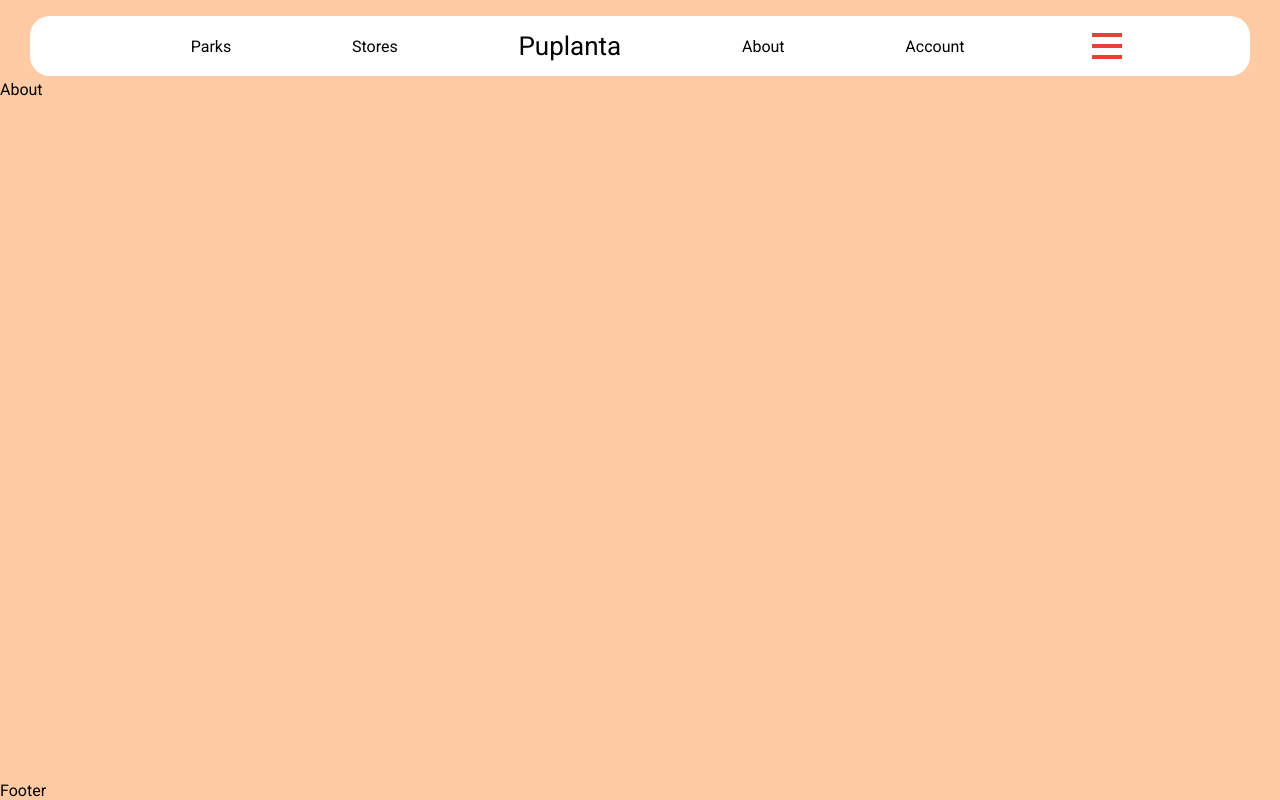
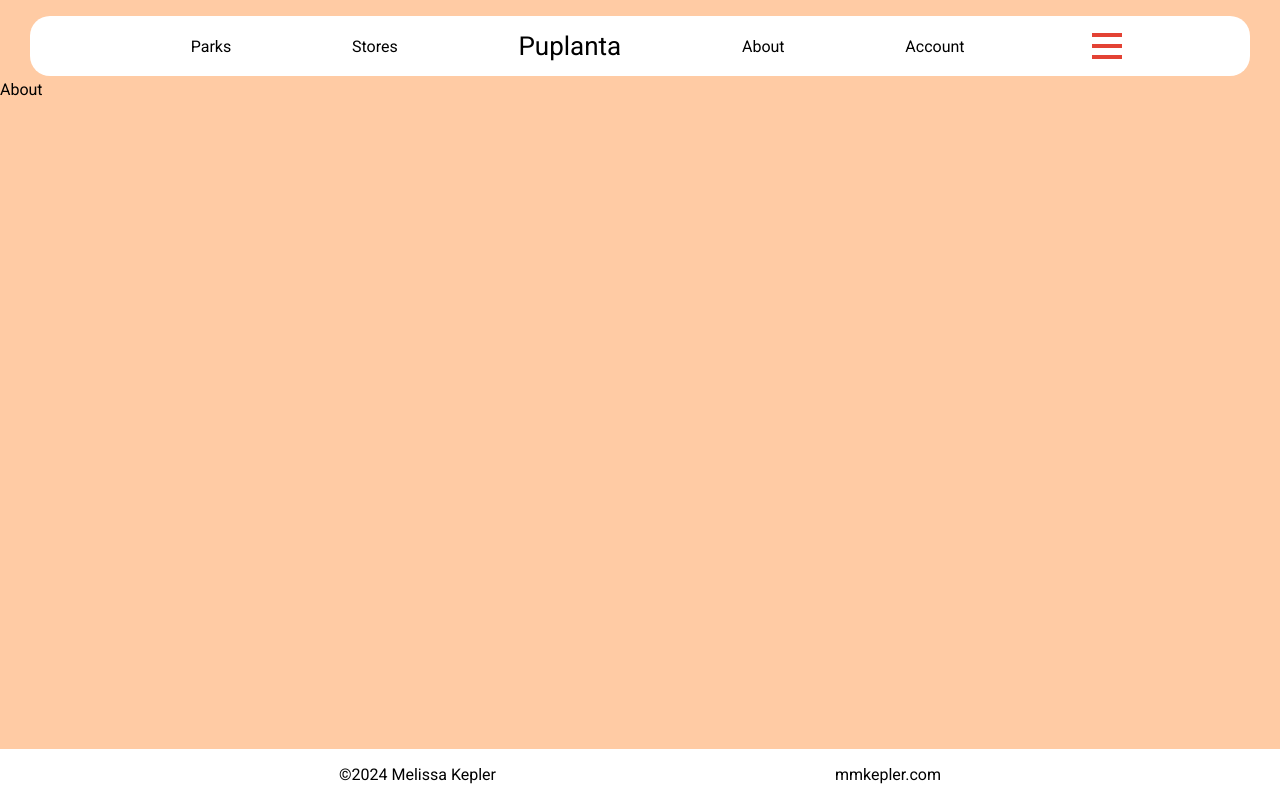
Before and after one commit to mmkepler/puplanta-version4, a Next.js app: page /about in a window 1280 px wide. Built offline with nearby package versions, Linux system fonts and the light colour scheme.

Commit message:
feat: basic footer

```diff
--- a/src/components/Footer.tsx
+++ b/src/components/Footer.tsx
@@ -1,8 +1,15 @@
 import React from 'react'
+import Link from 'next/link';
 import "../styles/footer.css";
 
 export default function Footer() {
+
+  const date: Date = new Date();
+  const year: number =  date.getFullYear();
   return (
-    <div>Footer</div>
+    <footer>
+      <p>©{year} Melissa Kepler </p>
+      <p><Link href="https://www.mmkepler.com">mmkepler.com</Link></p>
+    </footer>
   )
 }
--- a/src/styles/footer.css
+++ b/src/styles/footer.css
@@ -0,0 +1,12 @@
+footer {
+  width: 100%;
+  background-color: white;
+  display: flex;
+  flex-direction: row;
+  justify-content: space-evenly;
+}
+
+footer a {
+  color: black;
+  text-decoration: none;
+}
```
